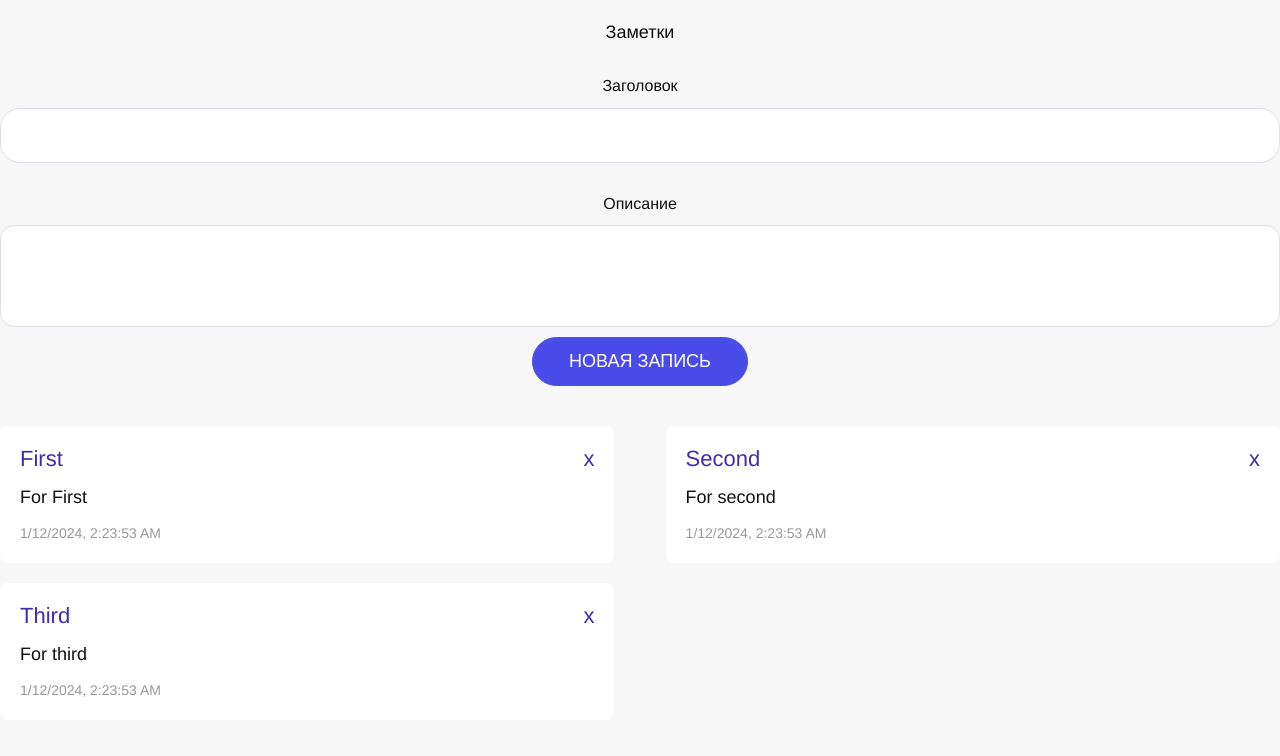
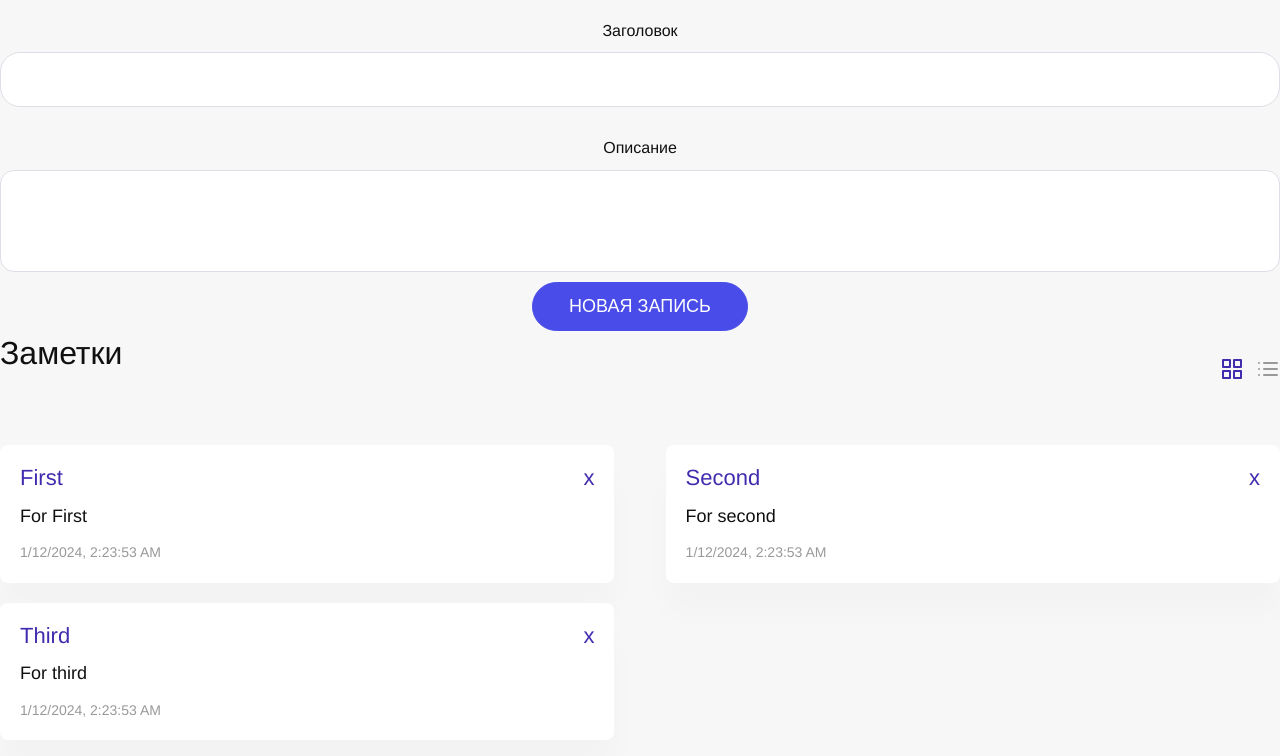
Before and after one commit to frostyx-vk/vue-todo, a Vue app: page / in a window 1280 px wide. Shown: the top 756 px of the page. Built offline with nearby package versions, Linux system fonts and the light colour scheme.

Commit message:
add grid for notes

```diff
--- a/src/App.vue
+++ b/src/App.vue
@@ -3,11 +3,32 @@
     <div class="wrapper-content">
       <section>
         <div class="container">
-          <h1>{{ title }}</h1>
 
           <message v-if="message" :message="message" />
           <newNote :note="note" @addNote="addNote" />
-          <notes :notes="notes" @remove="removeNote" />
+          <div class="note-header">
+            <h1>{{ title }}</h1>
+            <div class="icons">
+              <svg :class="{ active: grid }" @click="grid = true" xmlns="http://www.w3.org/2000/svg" width="24" height="24" viewBox="0 0 24 24" fill="none"
+                stroke="currentColor" stroke-width="2" stroke-linecap="round" stroke-linejoin="round">
+                <rect x="3" y="3" width="7" height="7"></rect>
+                <rect x="14" y="3" width="7" height="7"></rect>
+                <rect x="14" y="14" width="7" height="7"></rect>
+                <rect x="3" y="14" width="7" height="7"></rect>
+              </svg>
+              <svg :class="{ active: !grid }" @click="grid = false" xmlns="http://www.w3.org/2000/svg" width="24" height="24" viewBox="0 0 24 24" fill="none"
+                stroke="currentColor" stroke-width="2" stroke-linecap="round" stroke-linejoin="round">
+                <line x1="8" y1="6" x2="21" y2="6"></line>
+                <line x1="8" y1="12" x2="21" y2="12"></line>
+                <line x1="8" y1="18" x2="21" y2="18"></line>
+                <line x1="3" y1="6" x2="3" y2="6"></line>
+                <line x1="3" y1="12" x2="3" y2="12"></line>
+                <line x1="3" y1="18" x2="3" y2="18"></line>
+              </svg>
+            </div>
+          </div>
+
+          <notes :notes="notes" @remove="removeNote" :grid="grid" />
 
         </div>
       </section>
@@ -29,6 +50,7 @@
     return {
       title: 'Заметки',
       message: null,
+      grid: true,
       note: {
         title: '',
         descr: '',
@@ -78,9 +100,7 @@
 }
 </script>
 
-<style>
-.container h1 {
+<style>.container h1 {
   text-align: center;
   padding-bottom: 30px;
-}
-</style>
+}</style>
--- a/src/components/Notes.vue
+++ b/src/components/Notes.vue
@@ -1,7 +1,7 @@
 <template>
     <div class="notes">
-        <div class="note" v-for="(note, index) in notes" :key="index">
-            <div class="note-header">
+        <div class="note" :class="{ full: !grid}" v-for="(note, index) in notes" :key="index">
+            <div class="note-header" :class="{ full: !grid}">
                 <p>{{ note.title }}</p>
                 <p style="cursor: pointer;" @click="removeNote(index)">x</p>
             </div>
@@ -19,10 +19,14 @@
         notes: {
             type: Array,
             required: true,
+        },
+        grid: {
+            type: Boolean,
+            required: true,
         }
     },
     methods: {
-        removeNote (index) {
+        removeNote(index) {
             console.log(`index - ${index}`);
             this.$emit('remove', index)
         }
@@ -38,29 +42,63 @@
     flex-wrap: wrap;
     padding: 40px 0;
 }
+
 .note {
     width: 48%;
     padding: 18px 20px;
     margin-bottom: 20px;
     background-color: #fff;
     border-radius: 8px;
+    transition: all .25s cubic-bezier(.02, .01, .47, 1);
+    box-shadow: 0 30px 30px rgba(0,0,0, .02);
+
+    &.full {
+        width: 100%;
+    }
+
+    &:hover {
+        box-shadow: 0 30px 30px rgba(0,0,0,.04);
+        transform: translate(0,-6px);
+        transition-delay: Os !important;
+    }
 }
+
 .note-header {
     display: flex;
     justify-content: space-between;
     align-items: center;
+
+    h1 {
+        font-size: 32px;
+    }
+
     p {
         font-size: 22px;
         color: #402caf;
     }
+
+    svg {
+        color: #999;
+        margin-right: 12px;
+        cursor: pointer;
+
+        &.active {
+            color: #402caf;
+        }
+
+        &:last-child {
+            margin-right: 0;
+        }
+    }
 }
+
 .note-body {
     p {
         margin: 10px 0;
     }
+
     span {
         font-size: 14px;
         color: #999;
     }
-}
-</style>
+}</style>
```
Also changed, not shown: src/assets/column.svg (added), src/assets/grid.svg (added).
